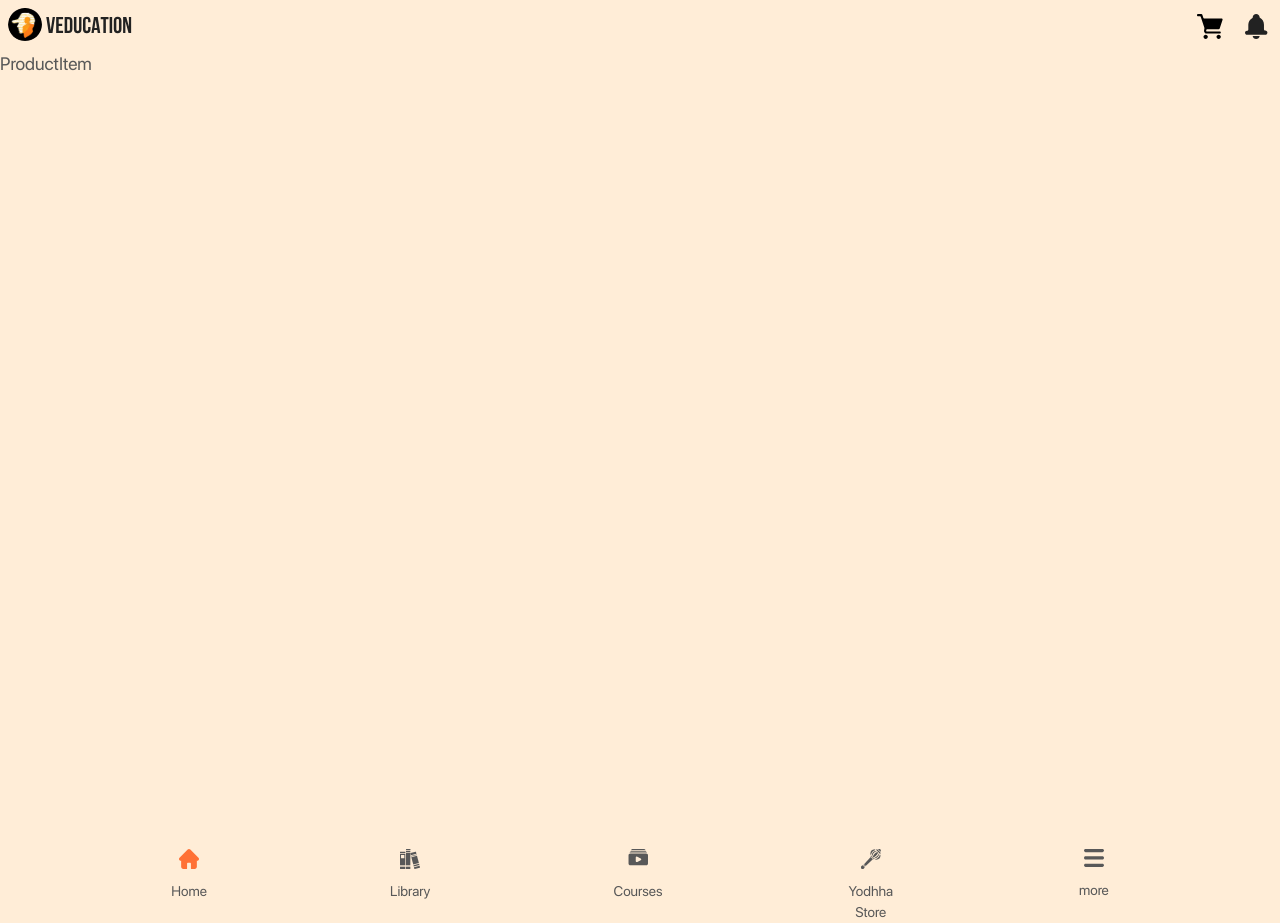
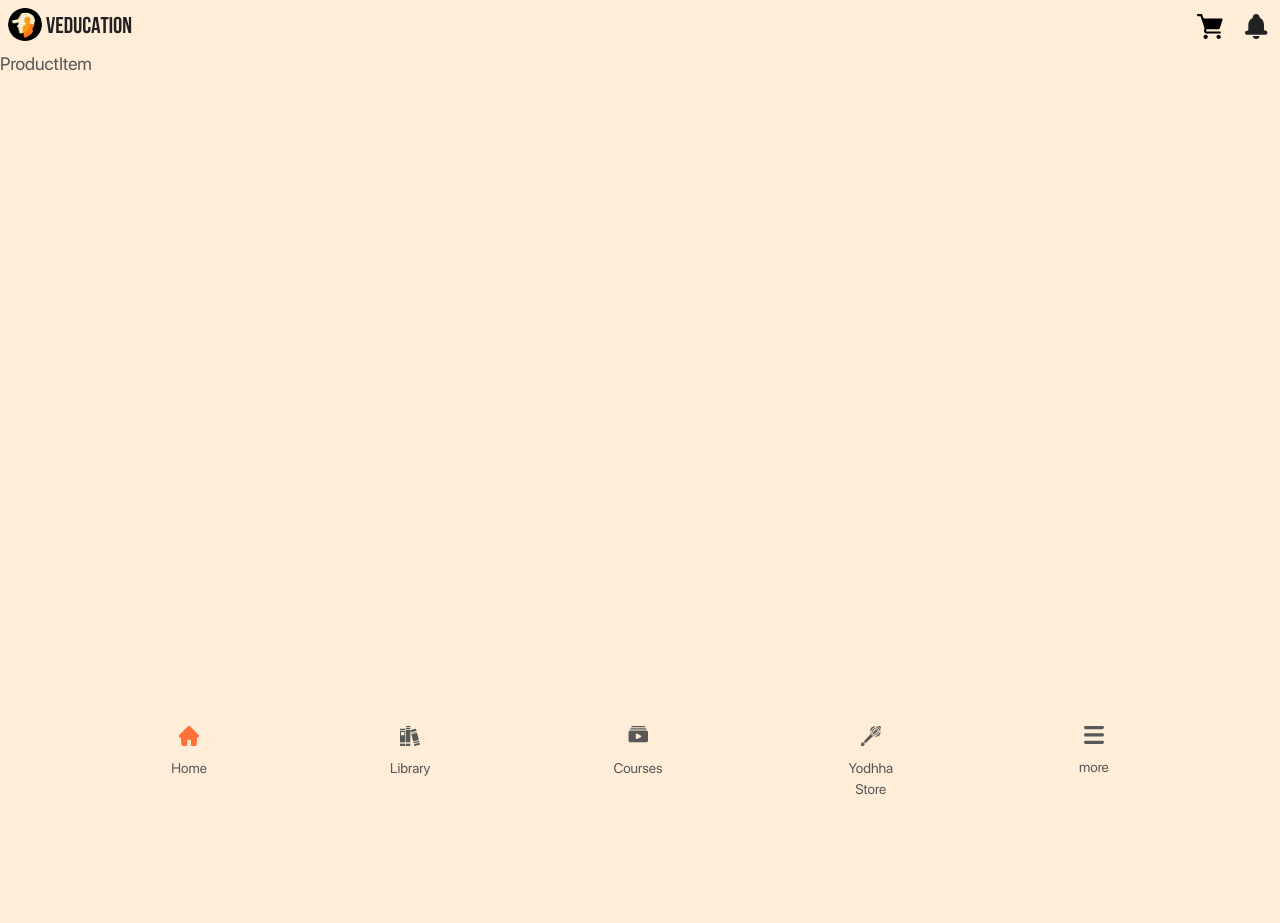
Before and after one commit to special-char/veducation_FE, a Next.js app: page / in a window 1280 px wide. Built offline with nearby package versions, Linux system fonts and the light colour scheme; a web font is replaced by a local one.

Commit message:
new changes

```diff
--- a/src/components/Navbar/navbar.jsx
+++ b/src/components/Navbar/navbar.jsx
@@ -38,7 +38,7 @@ const data = [
 
 const Navbar = () => {
   return (
-    <div className="flex flex-1 justify-evenly gap-3 ">
+    <div className="flex flex-1 justify-evenly gap-3 sticky bottom-0">
       {data.map((val) => {
         const Svg = () => val.svg;
         return (
```
